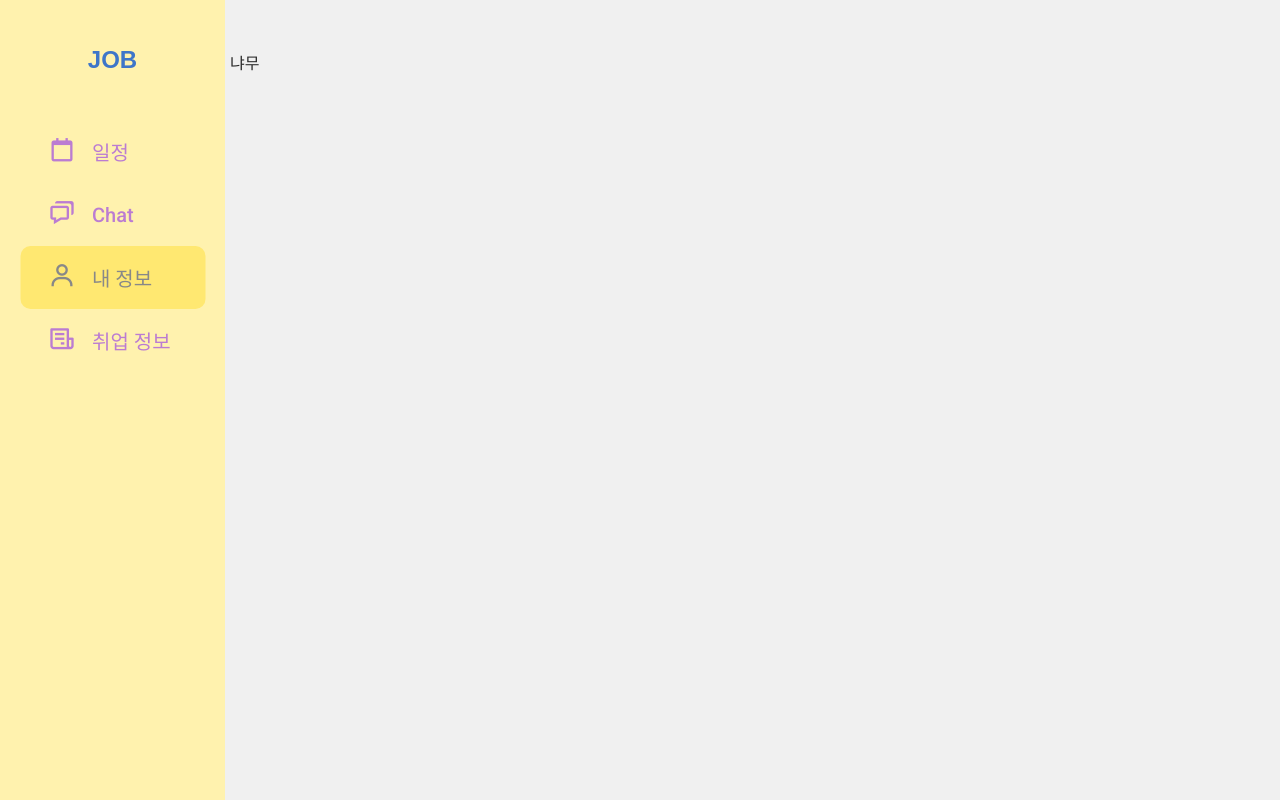
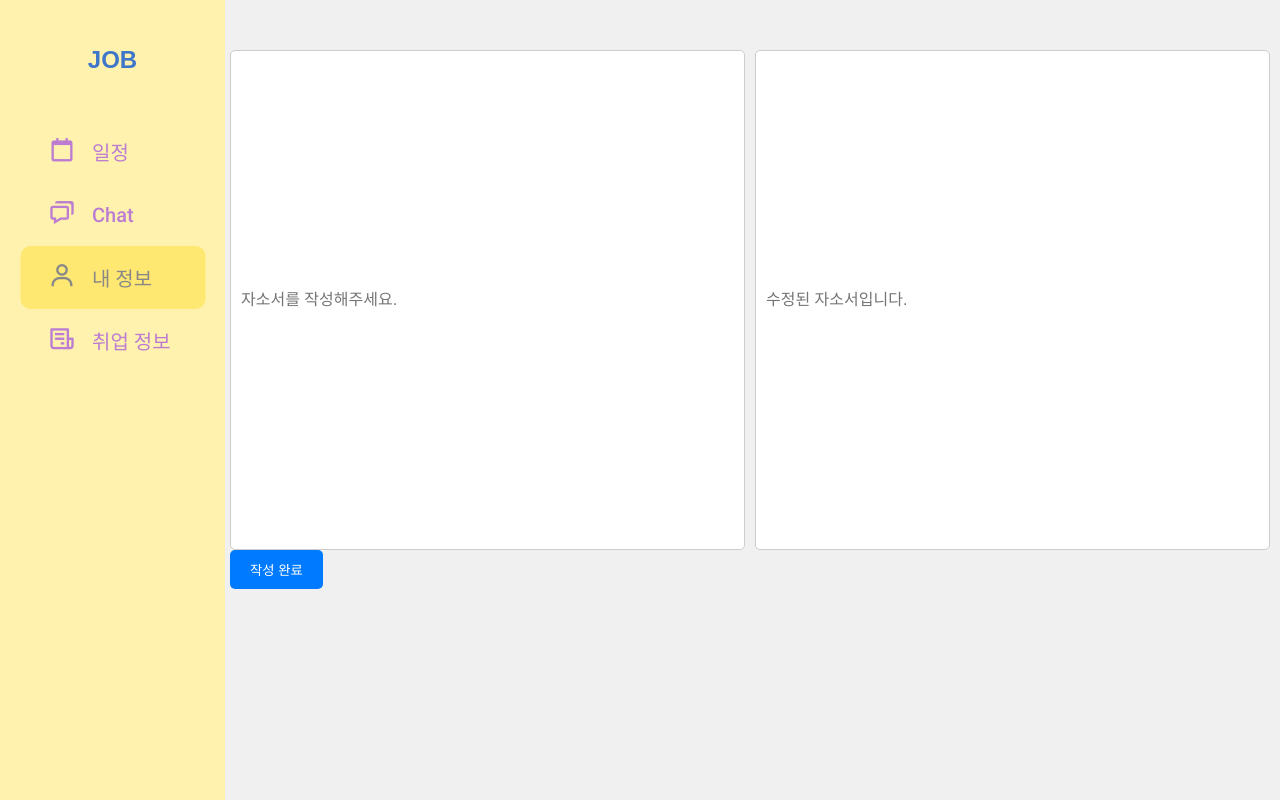
Before and after one commit to mstagon/CCthon_Client, a React (Create React App) app: page /user in a window 1280 px wide. Built offline with nearby package versions, Linux system fonts and the light colour scheme; a web font is replaced by a local one.

Commit message:
23.09.23 자소서

```diff
--- a/src/pages/Mypage.jsx
+++ b/src/pages/Mypage.jsx
@@ -1,5 +1,52 @@
+import React, { useState } from 'react';
+
+
 const MYpage = () => {
-    return <div>냐무</div>;
+  const [text1, setText1] = useState('');
+  const [text2, setText2] = useState('');
+
+  const handleChange1 = (event) => {
+    setText1(event.target.value);
+  };
+
+  const handleChange2 = (event) => {
+    setText2(event.target.value);
+  };
+
+   const handleSetButton = () => {
+    setText1(text1); // 버튼 클릭 시 text1 상태 업데이트
+  };
+
+  return (
+    <div>
+      <div style={{ display: 'flex', alignItems: 'center' }}>
+        <input
+          type="text"
+          placeholder="자소서를 작성해주세요."
+          value={text1}
+          onChange={handleChange1}
+          style={{
+            width: '300px',
+            height: '500px',
+            fontSize: '16px',
+            marginRight: '10px', // 간격 조정
+          }}
+        />
+        <input
+          type="text"
+          placeholder="수정된 자소서입니다."
+          value={text2}
+          onChange={handleChange2}
+          style={{
+            width: '300px',
+            height: '500px',
+            fontSize: '16px',
+          }}
+        />
+      </div>
+        <button onClick={handleSetButton}>작성 완료</button> {/* 버튼 추가 */}
+    </div>
+  );
 };
 
 export default MYpage;
```
